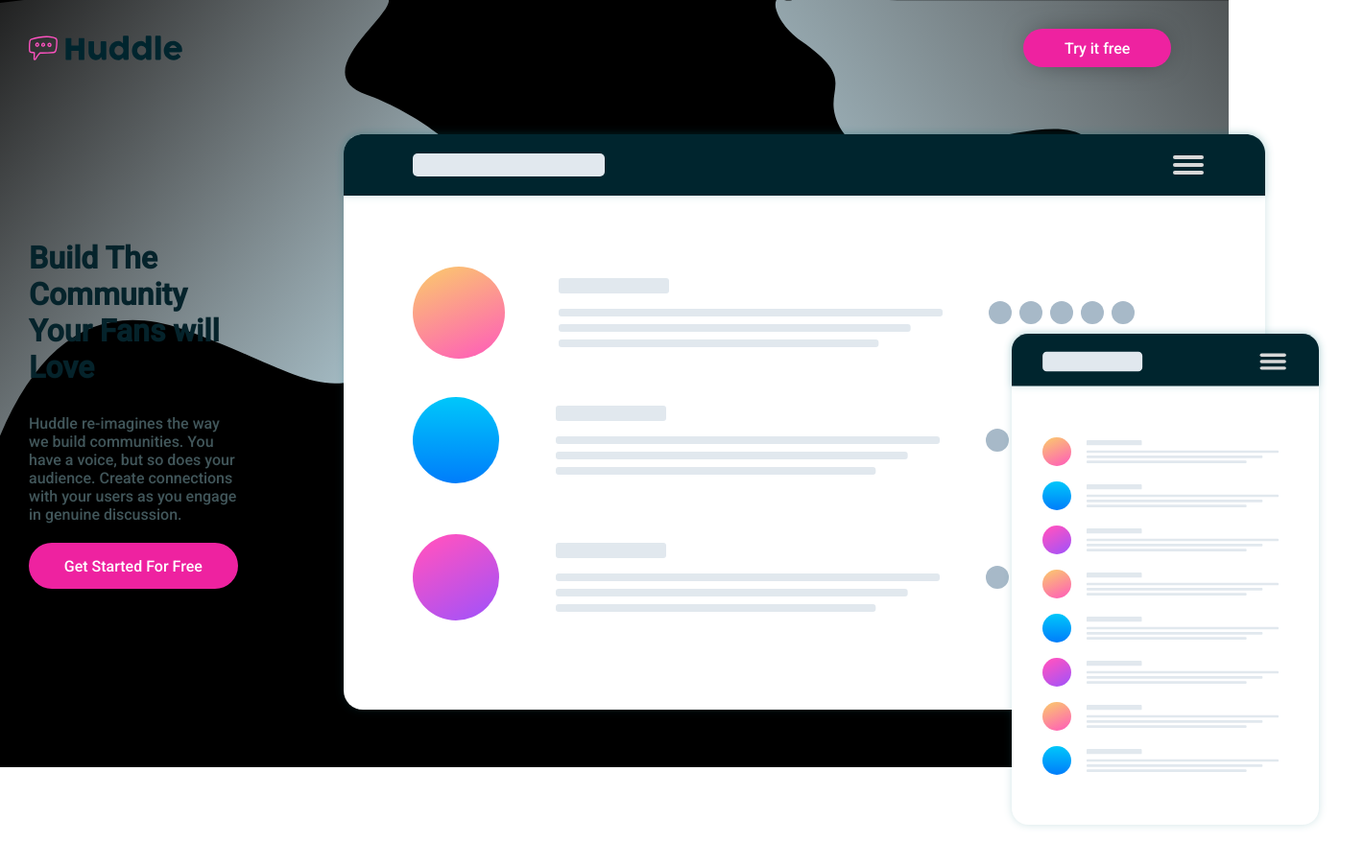
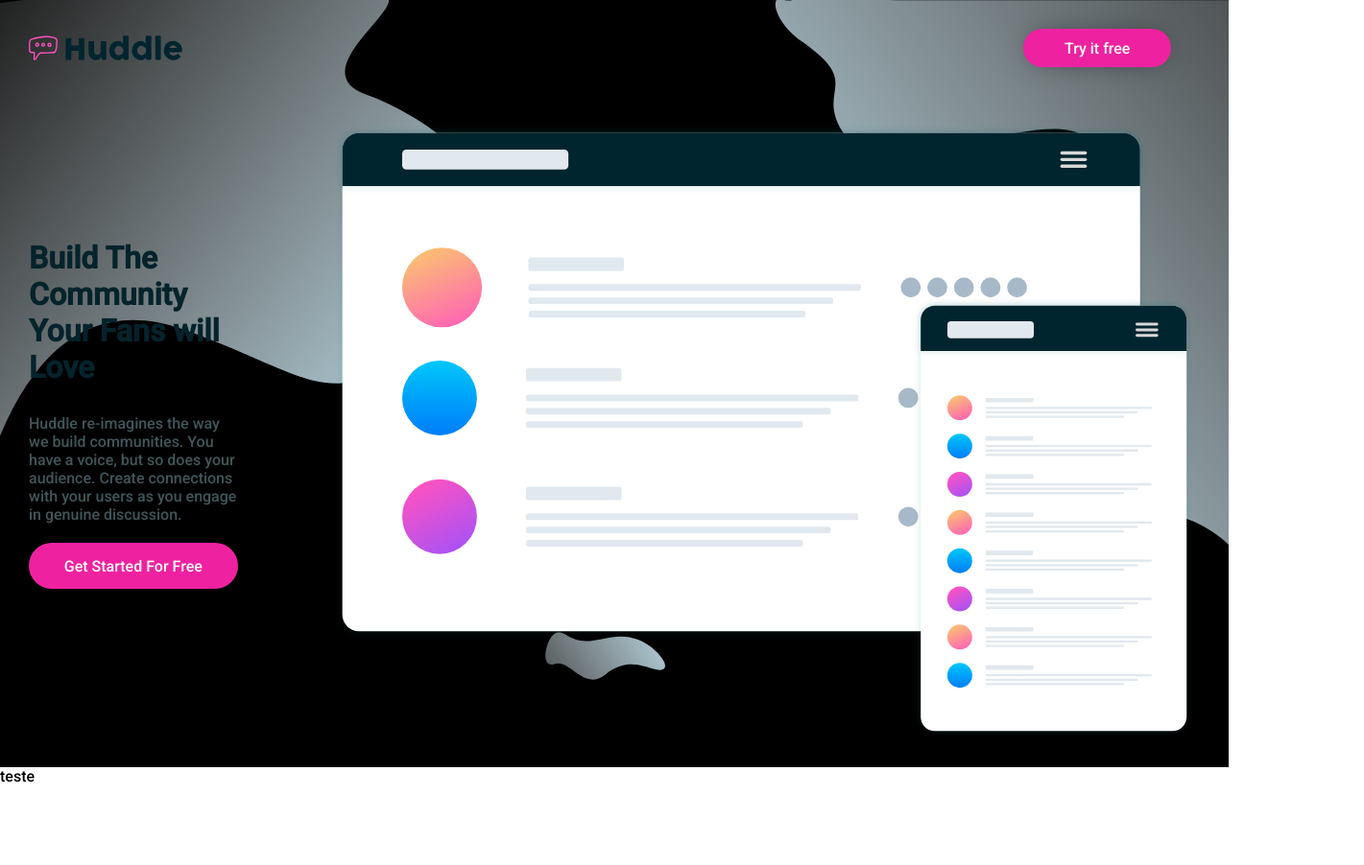
Before and after one commit to PedroNB10/DevClub-Projects, a plain HTML site: page Projeto entre Partners/Projeto_02/index.html in a window 1280 px wide. Shown: the whole page at 96% size, 1421 px wide, since content can reach past the window. After the commit the page ends 819 px from the top, so only its background shows below. Drawn offline with Linux system fonts and the light colour scheme.

Commit message:
css-change

```diff
--- a/Projeto entre Partners/Projeto_02/index.html
+++ b/Projeto entre Partners/Projeto_02/index.html
@@ -37,6 +37,8 @@
         </div>
     </div>
 
+    <div>teste</div>
+
 
 
 
--- a/Projeto entre Partners/Projeto_02/style.css
+++ b/Projeto entre Partners/Projeto_02/style.css
@@ -80,7 +80,7 @@
 .imagechat{
 
 
-    height: 80;
+    height: 80vh;
     padding-right: 3vw;
 
 
```
